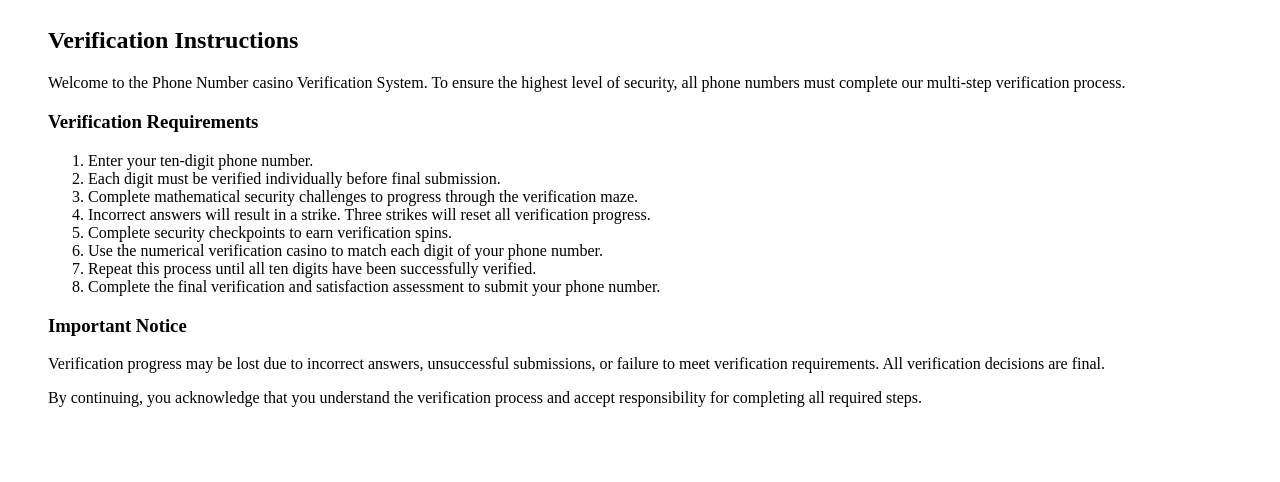
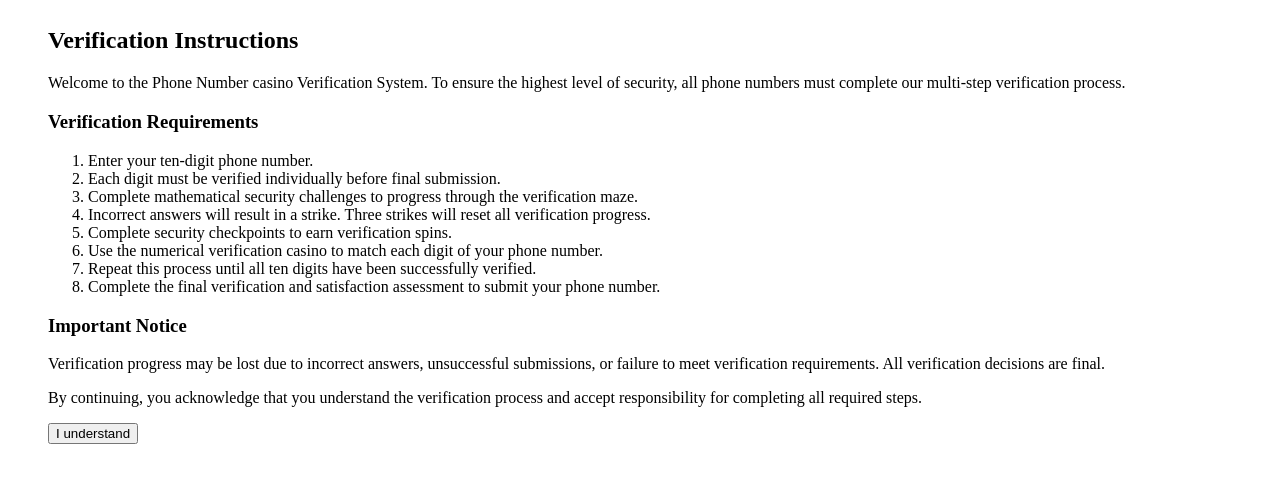
Before and after one commit to AidanSpace-dot/aidanspace-dot.github.io, a plain HTML site: page WA14_index.html in a window 1280 px wide. Shown: the part 84-566 px from the top of the page. Drawn offline with Linux system fonts and the light colour scheme.

Commit message:
Update WA14_index.html
added understand button

```diff
--- a/WA14_index.html
+++ b/WA14_index.html
@@ -48,6 +48,8 @@
                 process and accept responsibility for completing all required steps.
             </p>
 
+            <button class="button" id="understandButton" type ="button">I understand</button>
+
 
 
         </section>
```
